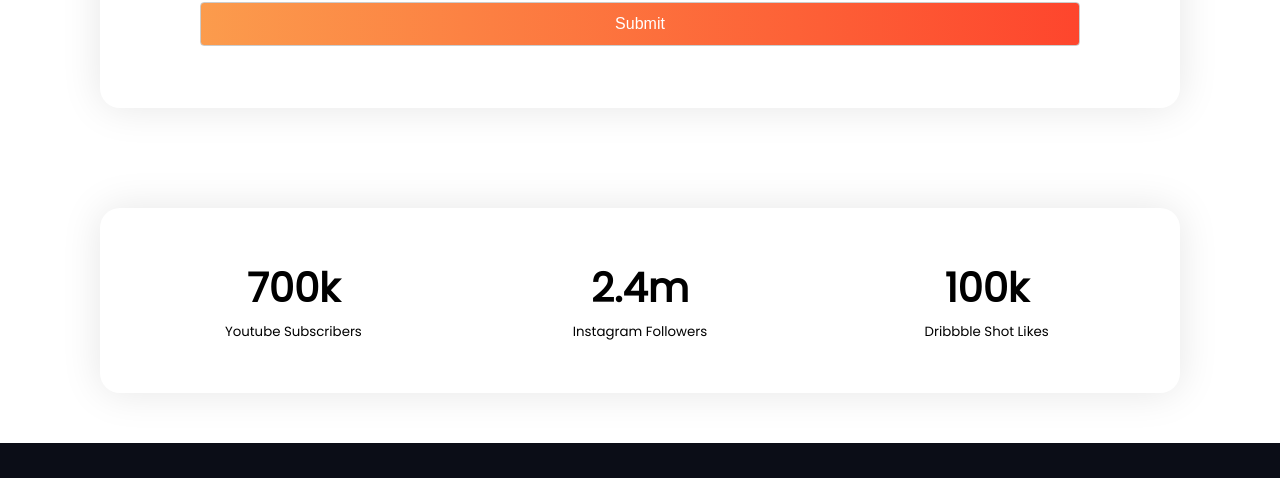
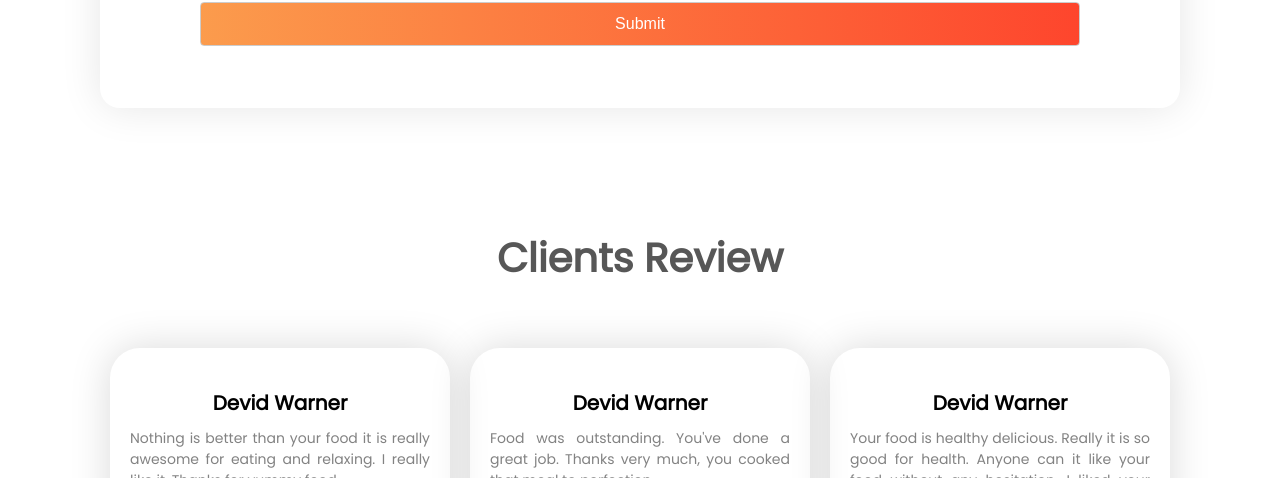
Before and after one commit to xxxxxxRIFATxxxxxx/food-network, a plain HTML site: page index.html in a window 1280 px wide. Shown: the part 2504-2982 px from the top of the page. Drawn offline with Linux system fonts and the light colour scheme.

Commit message:
Project Done

```diff
--- a/index.html
+++ b/index.html
@@ -145,6 +145,42 @@
             </section>
         </section>
 
+        <!-- Clients Review -->
+        <section class="clients container">
+            <div class="heading-container light-black-text">
+                <h2>Clients Review</h2>
+            </div>
+
+            <div class="card-container">
+                <!-- Card -->
+                <div class="card">
+                    <div class="card-body">
+                        <h3>Devid Warner</h3>
+                        <p>Nothing is better than your food it is really awesome for eating and relaxing. I really like
+                            it. Thanks for yummy food.</p>
+                    </div>
+                </div>
+
+                <!-- Card -->
+                <div class="card">
+                    <div class="card-body">
+                        <h3>Devid Warner</h3>
+                        <p>Food was outstanding. You've done a great job. Thanks very much, you cooked that meal to
+                            perfection.</p>
+                    </div>
+                </div>
+
+                <!-- Card -->
+                <div class="card">
+                    <div class="card-body">
+                        <h3>Devid Warner</h3>
+                        <p>Your food is healthy delicious. Really it is so good for health. Anyone can it like your food
+                            without any hesitation. I liked your food.</p>
+                    </div>
+                </div>
+            </div>
+        </section>
+
         <!-- Subscribers -->
         <section class="subscribers container">
             <!-- Card -->
--- a/styles/main.css
+++ b/styles/main.css
@@ -278,6 +278,52 @@ header img {
 
 }
 
+/* Clients Review CSS */
+.clients .card-container {
+    display: flex;
+    margin-top: 40px;
+}
+
+.clients h2, h3 {
+    text-align: center;
+}
+
+.clients .card {
+    transition: 0.3s;
+    padding: 20px;
+    box-shadow: 0px 0px 40px rgba(0, 0, 0, 0.15);
+    border-radius: 30px;
+    width: 33%;
+    margin: 20px 10px;
+}
+
+.clients .card:hover {
+    box-shadow: 0 8px 16px 0 rgba(0,0,0,0.2);
+    cursor: pointer;
+}
+
+.clients .card-body {
+    padding-top: 20px;
+}
+
+.clients .card-body p {
+    text-align: justify;
+    font-size: 14px;
+    padding-top: 10px;
+}
+
+@media only screen and (max-width: 992px) {
+    .clients .card-container {
+        display: flex;
+        flex-direction: column;
+    }
+
+    .clients .card {
+        width: 100%;
+        margin-bottom: 5px;
+    }
+}
+
 /* Subscribers */
 .subscribers .card {
     transition: 0.3s;
```
